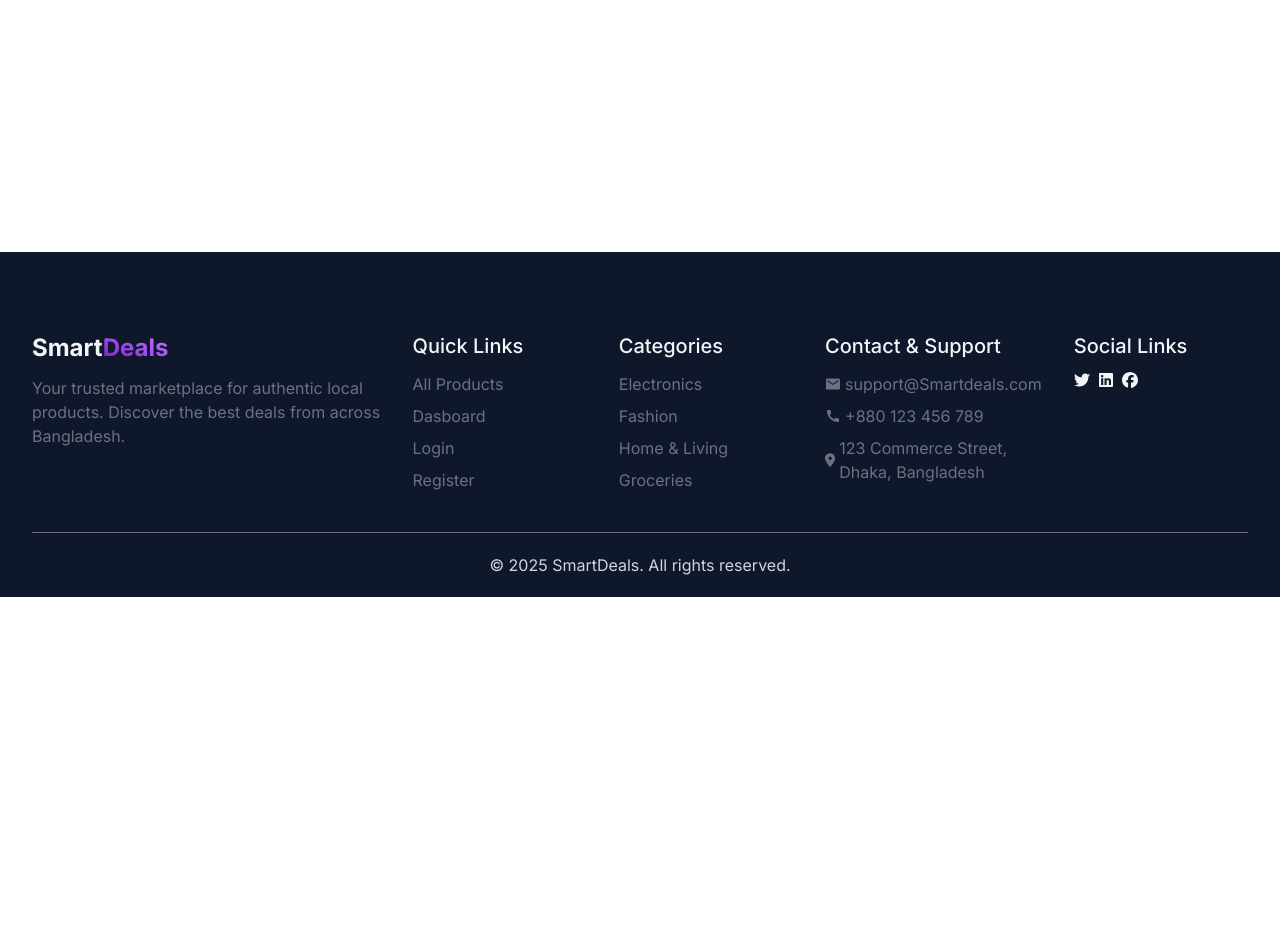
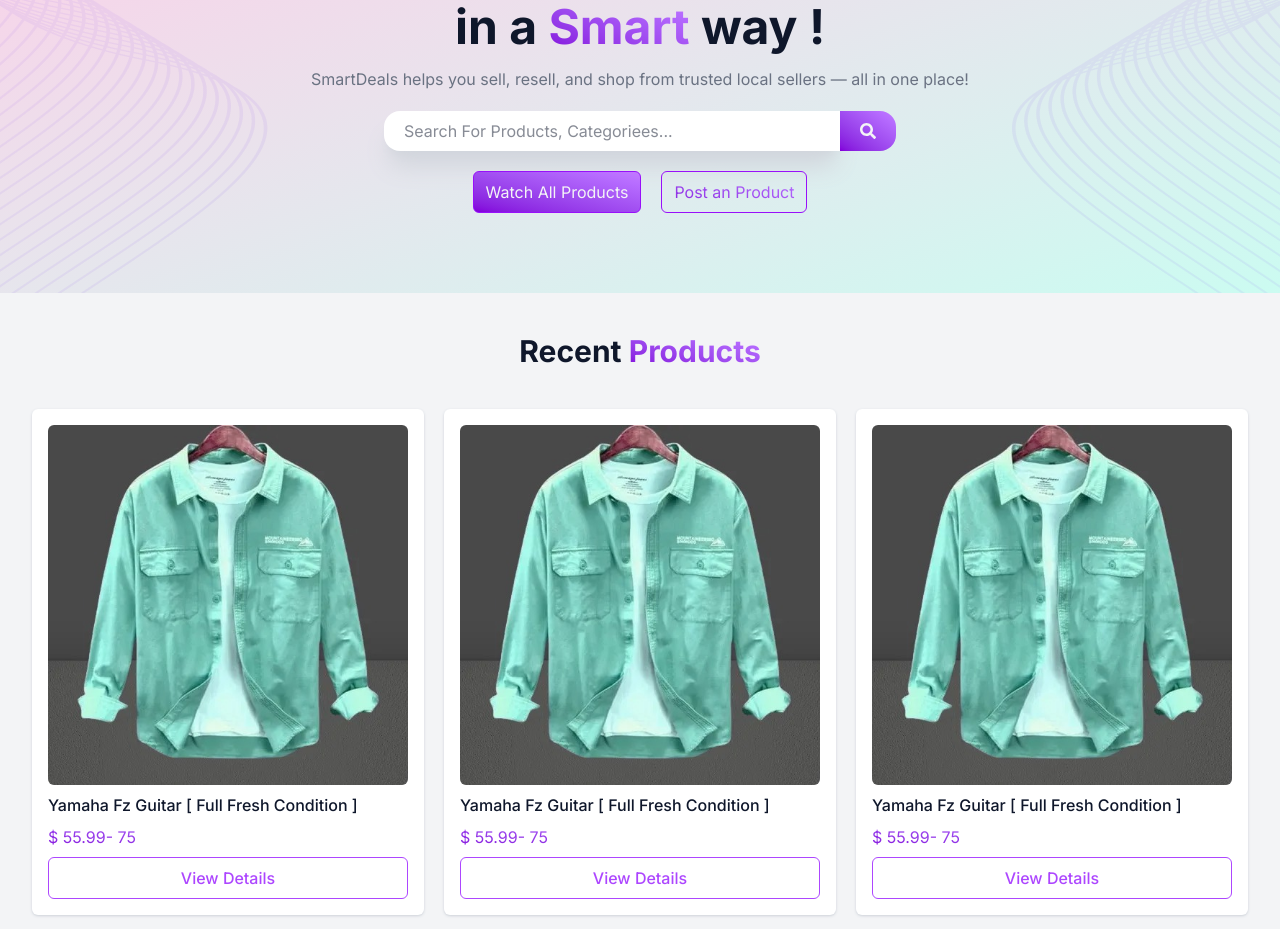
Before and after one commit to LitanMolla/SmartDeals, a React (Vite) app: page / in a window 1280 px wide. Shown: the part 203-1132 px from the top of the page. Before the commit the page ends 800 px from the top, so only its background shows below. Built offline with nearby package versions, Linux system fonts and the light colour scheme.

Commit message:
hero section and products card desing added

```diff
--- /dev/null
+++ b/src/components/Hero/Hero.jsx
@@ -0,0 +1,27 @@
+import React from 'react'
+import heroLeft from '../../assets/bg-hero-left.png'
+import heroRight from '../../assets/bg-hero-right.png'
+import { FaSearch } from 'react-icons/fa'
+import { Link } from 'react-router'
+const Hero = () => {
+    return (
+        <div className='bg-linear-to-br from-pink-200 to-teal-100 relative overflow-hidden'>
+            <img className='absolute left-0 z-10' src={heroLeft} alt="heroLeft" />
+            <img className='absolute right-0 z-10' src={heroRight} alt="heroRight" />
+            <div className="container py-15 lg:py-20">
+                <h1 className='text-3xl md:text-5xl font-bold text-center leading-14'>Deal your <span className='bg-gr bg-clip-text text-transparent'>Products</span> <br className='hidden lg:block' /> in a <span className='bg-gr bg-clip-text text-transparent'>Smart</span> way !</h1>
+                <p className='text-center text-gray-500 mt-3'>SmartDeals helps you sell, resell, and shop from trusted local sellers — all in one place!</p>
+                <div className="max-w-lg w-full flex mx-auto my-5">
+                    <input className='w-full bg-white py-2 px-5 rounded-l-2xl shadow-xl shadow-gray-300 outline-0' type="text" placeholder='Search For Products, Categoriees...' />
+                    <button className='bg-gr px-5 text-gray-100 rounded-r-2xl py-2 cursor-pointer'><FaSearch /></button>
+                </div>
+                <div className="flex justify-center gap-5">
+                    <Link to='/all-products' className='bg-gr py-2 px-3 text-gray-100 rounded-md border border-purple-600'>Watch All Products</Link>
+                    <Link to='/add-products' className='bg-gr bg-clip-text text-transparent py-2 px-3 rounded-md border border-purple-600'>Post an Product</Link>
+                </div>
+            </div>
+        </div>
+    )
+}
+
+export default Hero
--- /dev/null
+++ b/src/components/ProductsCard/ProductsCard.jsx
@@ -0,0 +1,15 @@
+import React from 'react'
+import demo from '../../assets/giant_296949.png'
+import { Link } from 'react-router'
+const ProductsCard = () => {
+  return (
+    <div className='bg-white p-4 rounded-md space-y-2 shadow shadow-gray-300 hover:shadow-xl duration-300'>
+        <img className='w-full rounded-md' src={demo} alt="demo" />
+        <h4 className='font-medium'>Yamaha Fz Guitar [ Full Fresh Condition ] </h4>
+        <p className='bg-gr text-transparent bg-clip-text'>$ 55.99- 75</p>
+        <Link className='text-purple-500 border border-purple-500 rounded-md py-2 w-full block text-center font-medium duration-300 hover:bg-purple-500 hover:text-gray-100'>View Details</Link>
+    </div>
+  )
+}
+
+export default ProductsCard
--- /dev/null
+++ b/src/components/RecentProducts/RecentProducts.jsx
@@ -0,0 +1,23 @@
+import React from 'react'
+import ProductsCard from '../ProductsCard/ProductsCard'
+
+const RecentProducts = () => {
+  return (
+    <>
+        <div className="my-10">
+            <div className="container">
+                <h2 className='font-bold text-center text-3xl lg:text-3xl mb-10'>Recent <span className='bg-gr bg-clip-text text-transparent'>Products</span></h2>
+            <div className="grid grid-cols-1 md:grid-cols-2 lg:grid-cols-3 gap-5">
+                {
+                    Array.from({length:6}).map(item=>(
+                        <ProductsCard/>
+                    ))
+                }
+            </div>
+            </div>
+        </div>
+    </>
+  )
+}
+
+export default RecentProducts
--- a/src/layouts/Root/Root.jsx
+++ b/src/layouts/Root/Root.jsx
@@ -6,13 +6,13 @@ import Footer from '../Footer/Footer'
 const Root = () => {
   return (
     <>
-        <div className="flex flex-col min-h-screen font-inter text-slate-900">
-            <Navbar/>
-            <main className='flex-1'>
-                <Outlet/>
-            </main>
-            <Footer/>
-        </div>
+      <div className="flex flex-col min-h-screen font-inter text-slate-900 bg-gray-100">
+        <Navbar />
+        <main className='flex-1'>
+          <Outlet />
+        </main>
+        <Footer />
+      </div>
     </>
   )
 }
--- a/src/pages/Home/Home.jsx
+++ b/src/pages/Home/Home.jsx
@@ -1,8 +1,13 @@
 import React from 'react'
+import Hero from '../../components/Hero/Hero'
+import RecentProducts from '../../components/RecentProducts/RecentProducts'
 
 const Home = () => {
   return (
-    <div>Home</div>
+    <div>
+      <Hero/>
+      <RecentProducts/>
+    </div>
   )
 }
 
```
Also changed, not shown: src/assets/giant_296949.png (added).
